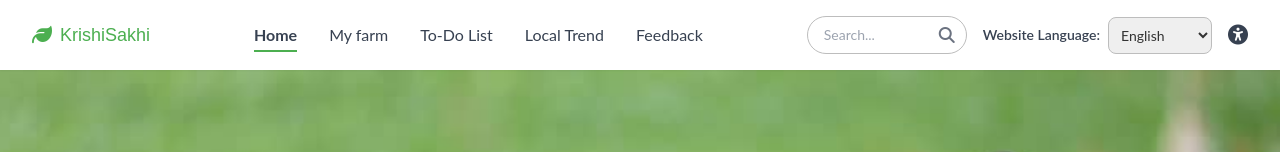
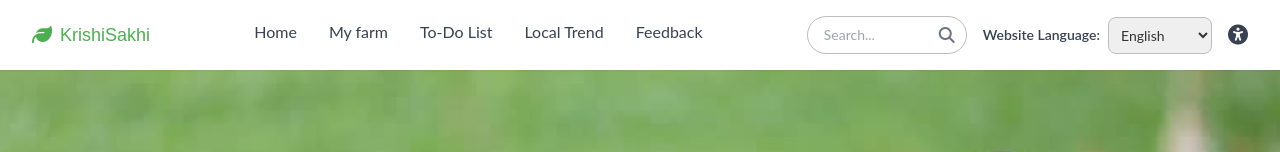
Before and after one commit to Mayankjha12/kisan-sakhi, a React (Create React App) app: page / in a window 1280 px wide. Shown: the top 152 px of the page. Built offline with nearby package versions, Linux system fonts and the light colour scheme; the HTML template or start-up script is replaced by a standard one.

Commit message:
Update Header.jsx

```diff
--- a/src/components/Header.jsx
+++ b/src/components/Header.jsx
@@ -9,24 +9,50 @@ const languageMap = {
 
 const allLangCodes = Object.keys(languageMap);
 
-const Header = ({ langData, currentLang, onLangChange }) => {
+// FIX: onNavigate prop ko yahan receive karna hai
+const Header = ({ langData, currentLang, onLangChange, onNavigate, currentPage }) => {
+
+    // Helper function to handle clicks without page reload
+    const handleNavClick = (e, page) => {
+        e.preventDefault();
+        onNavigate(page);
+    };
+
     return (
         <header className="bg-white shadow-sm sticky top-0 z-10 w-full">
             <nav className="flex justify-between items-center max-w-7xl mx-auto px-4 lg:px-8 py-4 flex-wrap">
-                <div className="flex items-center gap-2">
+                {/* Logo click se home par wapas */}
+                <div className="flex items-center gap-2 cursor-pointer" onClick={(e) => handleNavClick(e, 'home')}>
                     <i className="fa-solid fa-leaf text-green-600 text-xl"></i>
                     <h1 className="font-poppins text-lg font-medium text-green-600">KrishiSakhi</h1>
                 </div>
 
                 <ul className="nav-menu hidden lg:flex list-none gap-8">
-                    <li><a href="/" className="text-gray-700 hover:text-green-600 border-b-2 border-green-600 font-bold pb-1.5">{langData.home}</a></li>
-                    <li><a href="/my-farm" className="text-gray-700 hover:text-green-600">{langData.myFarm}</a></li>
-                    <li><a href="/todo" className="text-gray-700 hover:text-green-600">{langData.todo}</a></li>
-                    <li><a href="/trend" className="text-gray-700 hover:text-green-600">{langData.trend}</a></li>
-                    <li><a href="/feedback" className="text-gray-700 hover:text-green-600">{langData.feedback}</a></li>
+                    {/* Har link ab onNavigate ko trigger karega */}
+                    <li>
+                        <button
+                            onClick={(e) => handleNavClick(e, 'home')}
+                            className={`text-gray-700 hover:text-green-600 ${currentPage === 'home' ? 'border-b-2 border-green-600 font-bold' : ''} pb-1.5 transition-all`}
+                        >
+                            {langData.home}
+                        </button>
+                    </li>
+                    <li>
+                        <button onClick={(e) => handleNavClick(e, 'my-farm')} className="text-gray-700 hover:text-green-600">{langData.myFarm}</button>
+                    </li>
+                    <li>
+                        <button onClick={(e) => handleNavClick(e, 'todo')} className="text-gray-700 hover:text-green-600">{langData.todo}</button>
+                    </li>
+                    <li>
+                        <button onClick={(e) => handleNavClick(e, 'trend')} className="text-gray-700 hover:text-green-600">{langData.trend}</button>
+                    </li>
+                    <li>
+                        <button onClick={(e) => handleNavClick(e, 'feedback')} className="text-gray-700 hover:text-green-600">{langData.feedback}</button>
+                    </li>
                 </ul>
 
                 <div className="nav-right flex items-center gap-4">
+                    {/* Search bar codes remained same */}
                     <div className="search-container relative hidden sm:block">
                         <input
                             type="text"
@@ -44,16 +70,15 @@ const Header = ({ langData, currentLang, onLangChange }) => {
                             value={currentLang}
                             onChange={(e) => onLangChange(e.target.value)}
                         >
-                            {/* FIX: Use languageMap to display full names */}
                             {allLangCodes.map(lang => (
                                 <option key={lang} value={lang}>{languageMap[lang]}</option>
                             ))}
                         </select>
                     </div>
 
-                    <a href="/" className="accessibility-icon" aria-label="Accessibility Options">
+                    <button className="accessibility-icon" aria-label="Accessibility Options">
                         <i className="fa-solid fa-universal-access text-xl text-gray-700 hover:text-green-600"></i>
-                    </a>
+                    </button>
                 </div>
             </nav>
         </header>
```
